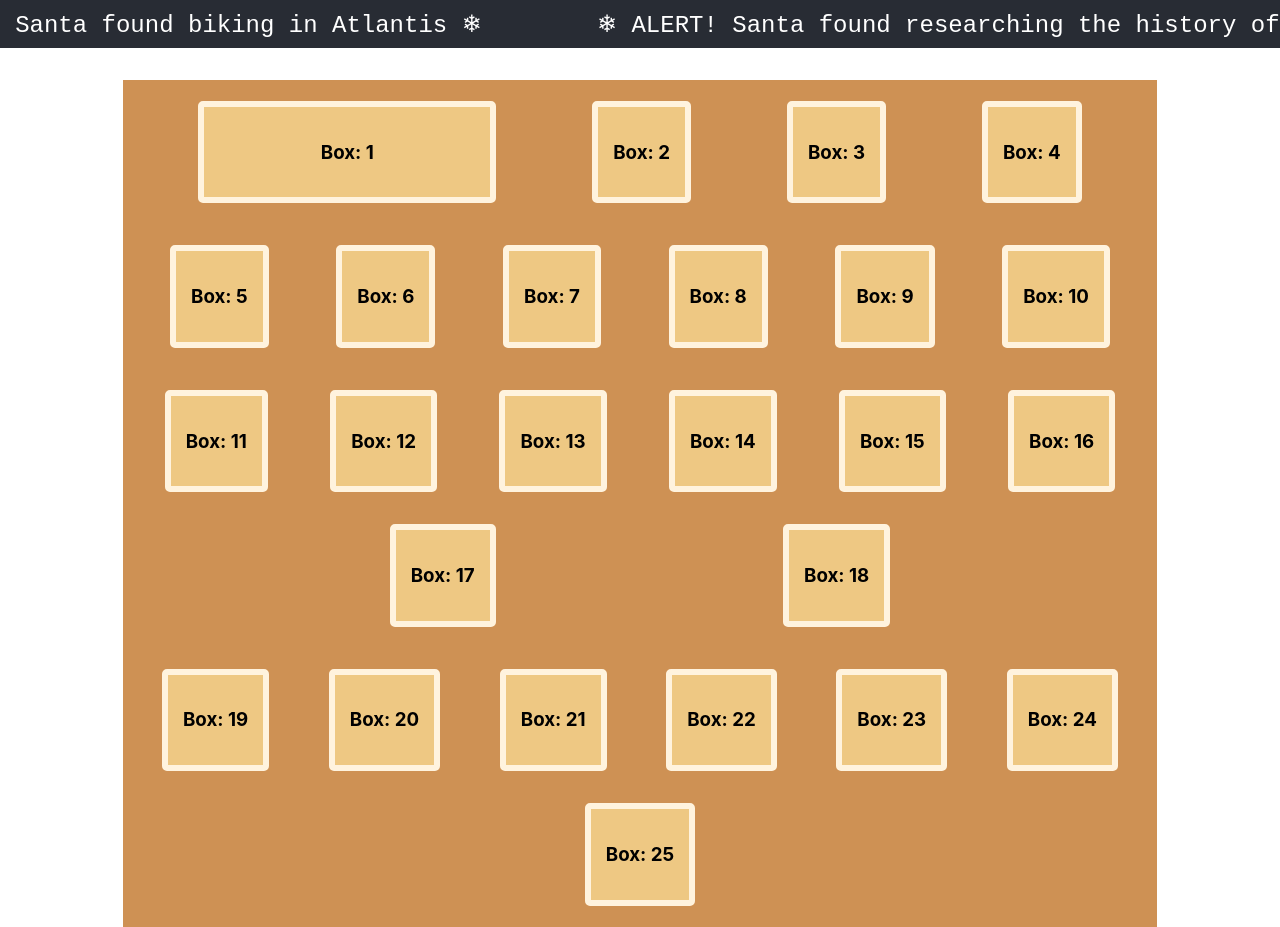
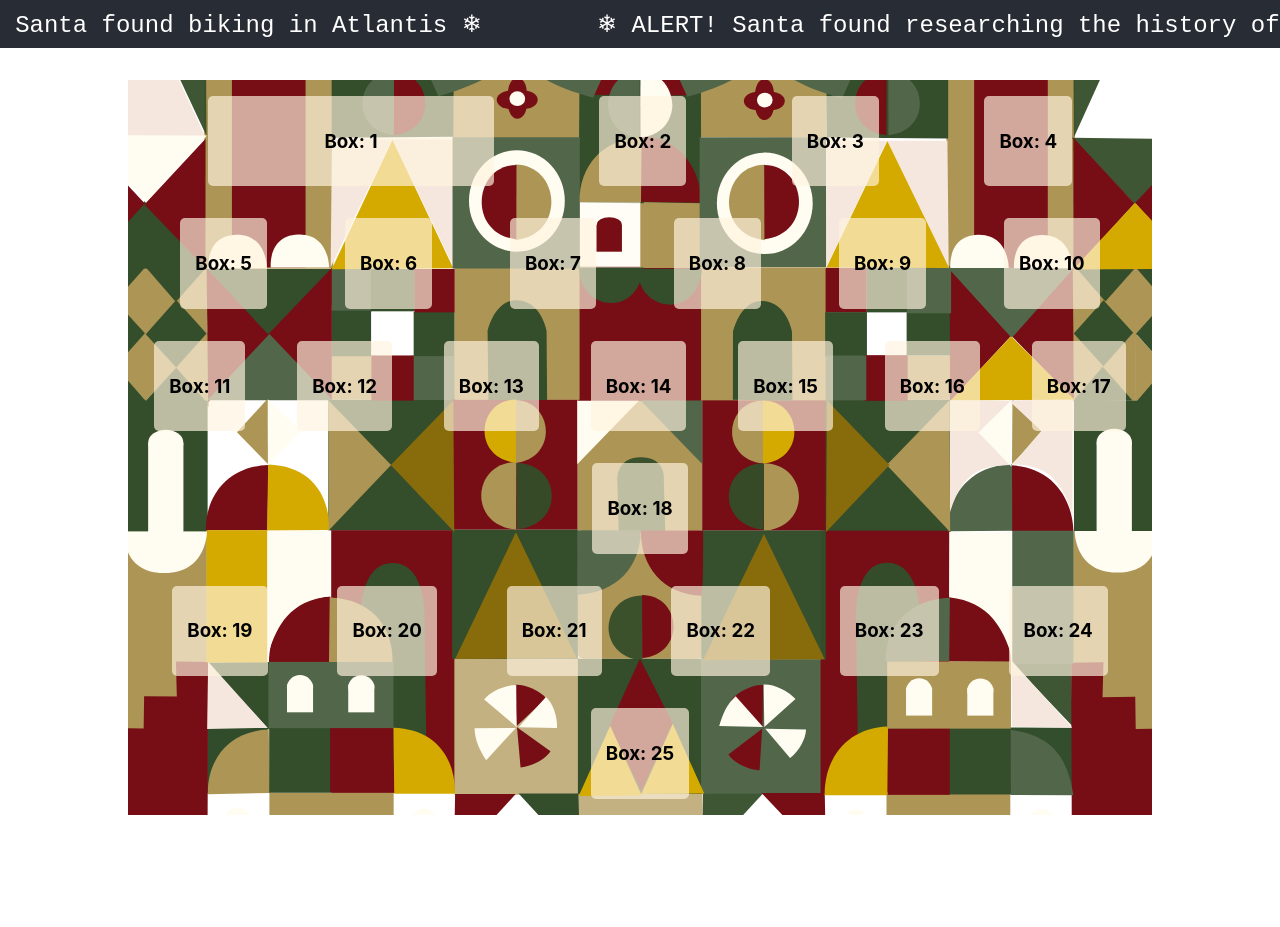
Before and after one commit to zplummer13/advent, a React (Create React App) app: page / in a window 1280 px wide. After the commit the page ends 847 px from the top, so only its background shows below. Built offline with nearby package versions, Linux system fonts and the light colour scheme.

Commit message:
added background and changed css

```diff
--- a/package.json
+++ b/package.json
@@ -21,7 +21,9 @@
     "start": "react-scripts start",
     "build": "react-scripts build",
     "test": "react-scripts test",
-    "eject": "react-scripts eject"
+    "eject": "react-scripts eject",
+    "stop": "taskkill -F -IM node.exe"
+
   },
   "eslintConfig": {
     "extends": [
--- a/src/components/Box.scss
+++ b/src/components/Box.scss
@@ -2,11 +2,11 @@
 
 .box {
   margin: 2vh 2vw;
-  border: solid 0.5vw rgb(255, 243, 222);
+  // border: solid 0.5vw rgb(255, 243, 222);
   border-radius: 5px;
   padding: 15px;
   cursor: pointer;
-  background-color: rgb(238, 200, 131);
+  background-color: rgba(255, 243, 222, 0.671);
 }
 
 .boxSmall {
--- a/src/components/House.scss
+++ b/src/components/House.scss
@@ -1,7 +1,13 @@
 .houseContainer {
   margin-top: 2em;
+  width: 80vw;
+  margin: 2em auto;
   display: grid;
   justify-content: center;
+  background-image: url(../icons/advent.svg);
+  background-position: center;
+  background-repeat: no-repeat;
+  background-size: cover;
 }
 .dayContainer {
   width: 80vw;
@@ -10,6 +16,4 @@
   flex-wrap: wrap;
   justify-content: space-evenly;
   align-items: baseline;
-  border: solid 5px rgb(206, 145, 84);
-  background-color: rgb(206, 145, 84);
 }
```
Also changed, not shown: src/icons/advent.svg (added).
